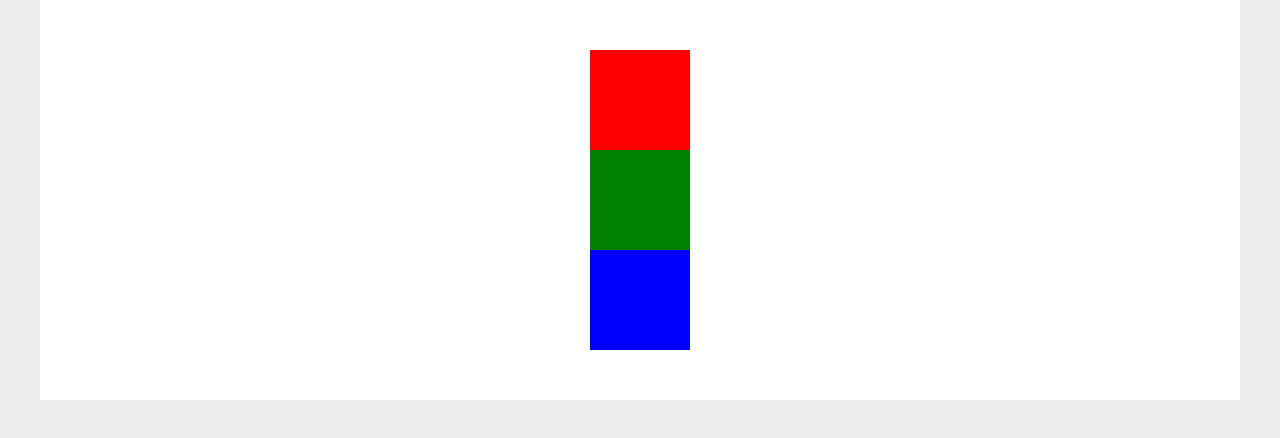
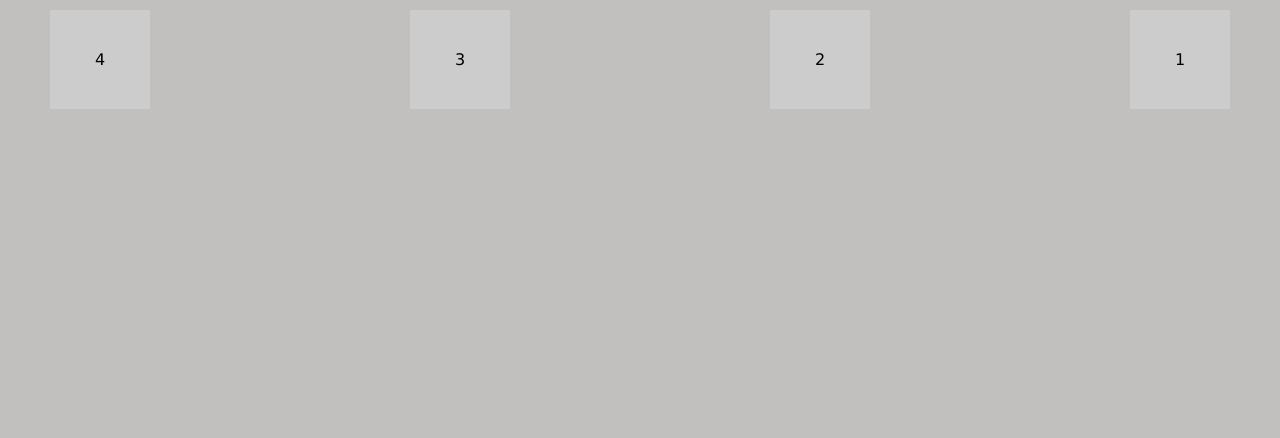
Before and after one commit to Adam-Ponting/the-net-ninja, a website: page css-flexbox-playlist/index.html in a window 1280 px wide. Drawn offline with Linux system fonts and the light colour scheme.

Commit message:
done #12

```diff
--- a/css-flexbox-playlist/example-3/style.css
+++ b/css-flexbox-playlist/example-3/style.css
@@ -110,7 +110,7 @@ nav ul.social {
   }
   article {
     flex: 0 1 32%;
-    transition: flex 0.5s linear;
+    transition: flex 0.2s linear;
   }
 
   article.stack {
--- a/css-flexbox-playlist/index.html
+++ b/css-flexbox-playlist/index.html
@@ -6,10 +6,11 @@
   </head>
   <body>
     <div class="wrapper">
-      <div class="flex-container">
-        <div class="box one"></div>
-        <div class="box two"></div>
-        <div class="box three"></div>
+      <section id="blocks" >
+        <div class="one">1</div>
+        <div class="two">2</div>
+        <div class="three">3</div>
+        <div class="four">4</div>
       </div>
     </div>
   </body>
--- a/css-flexbox-playlist/style.css
+++ b/css-flexbox-playlist/style.css
@@ -4,7 +4,7 @@
 }
 
 body {
-  background: #eee;
+  background: rgb(194, 191, 191);
 }
 
 .wrapper {
@@ -13,25 +13,27 @@ body {
   margin: 0 auto;
 }
 
-.flex-container {
+#blocks {
   display: flex;
-  background: white;
-  height: 400px;
-  flex-flow: column wrap;
-  align-items: center;
-  justify-content: center;
+  margin: 10px;
+  justify-content: space-between;
 }
 
-.box {
-  width: 100px;
-  flex: 0 1 100px;
+#blocks div {
+  flex: 0 0 100px;
+  padding: 40px 0;
+  text-align: center;
+  background: #ccc;
 }
 .one {
-  background: red;
+  order: 3;
 }
 .two {
-  background: green;
+  order: 2;
 }
 .three {
-  background: blue;
+  order: 1;
 }
+.four {
+  order: 0;
+}
```
